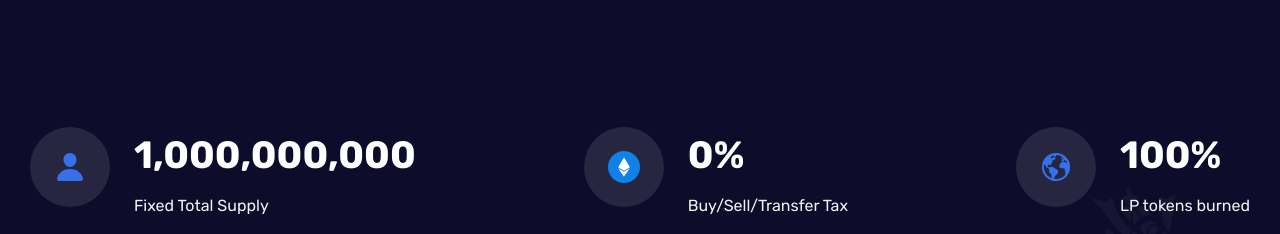
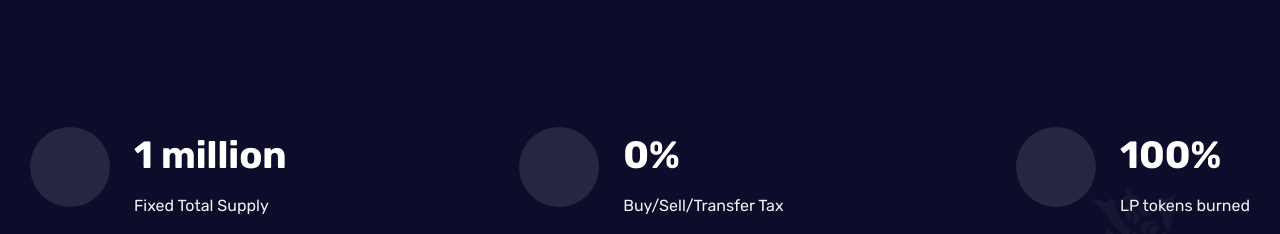
Before and after one commit to roninnoohaka/roninwebsite, a website: page index.html in a window 1280 px wide. Shown: the part 870-1104 px from the top of the page. Drawn offline with nearby package versions, Linux system fonts and the light colour scheme; no server answers; a script that the page names is missing.

Commit message:
Update index.html

```diff
--- a/index.html
+++ b/index.html
@@ -73,20 +73,16 @@
     <div class="media-container main-container">
       <div class="media">
         <div class="icon-container">
-          <svg class="media-icon">
-            <use xlink:href="images/media-icons-sprite.svg#person"></use>
-          </svg>
+
         </div>
         <div>
-          <h2>1,000,000,000</h2>
+          <h2>1 million</h2>
           <p class="text text--small text--regular text--muted">Fixed Total Supply</p>
         </div>
       </div>
       <div class="media">
         <div class="icon-container">
-          <svg class="media-icon">
-            <use xlink:href="images/currencies-sprite.svg#eth"></use>
-          </svg>
+
         </div>
         <div>
           <h2>0%</h2>
@@ -95,9 +91,7 @@
       </div>
       <div class="media">
         <div class="icon-container">
-          <svg class="media-icon">
-            <use xlink:href="images/media-icons-sprite.svg#earth"></use>
-          </svg>
+
         </div>
         <div>
           <h2>100%</h2>
```
